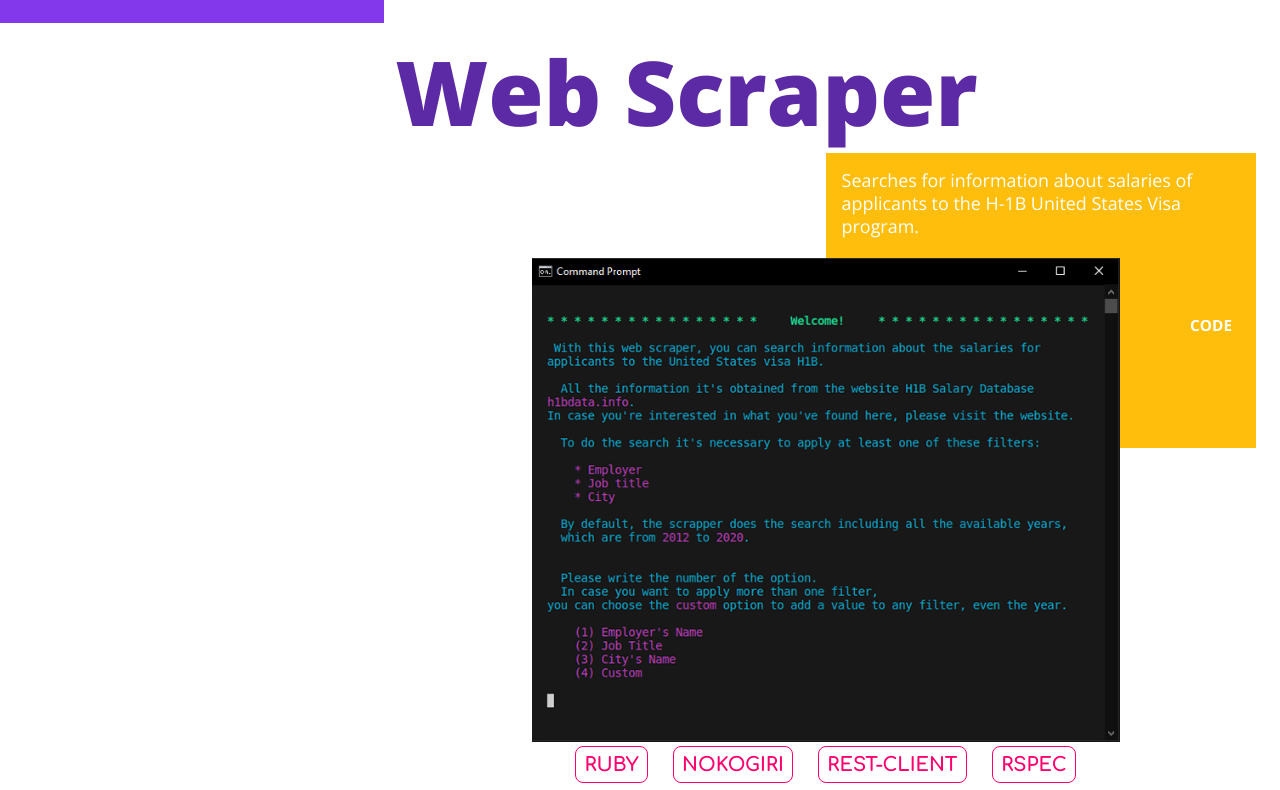
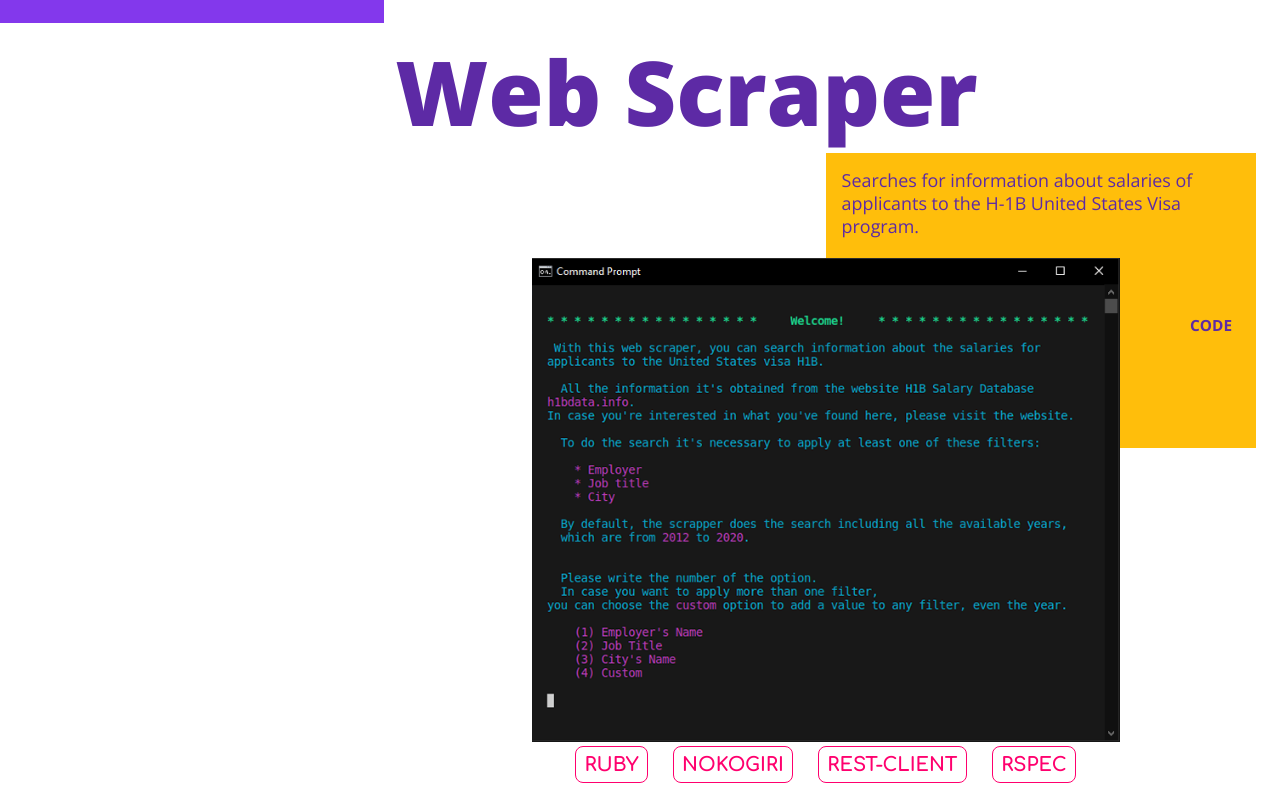
Before and after one commit to RossielCS/rossielcs.github.io, a plain HTML site: page index.html in a window 1280 px wide. Shown: the part 777-1567 px from the top of the page. Drawn offline with nearby package versions, Linux system fonts and the light colour scheme.

Commit message:
Update text color

```diff
--- a/assets/stylesheets/style.scss
+++ b/assets/stylesheets/style.scss
@@ -134,7 +134,7 @@ main {
         margin-bottom: 3vh;
         a {
           font-weight: 700;
-          color: $text-color;
+          color: $primary-color-dark;
           vertical-align: super;
         }
       }
@@ -151,6 +151,7 @@ main {
       p {
         font-size: clamp(1rem, 1.4vw, 1.5rem);
         line-height: 1.3em;
+        color: $primary-color-dark;
       }
     }
     .project-image {
```
Also changed, not shown: css/style.css, 1 other file.
